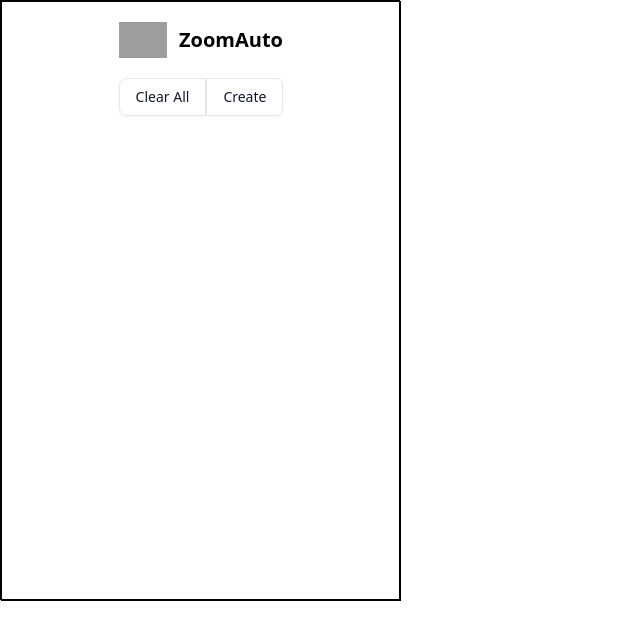
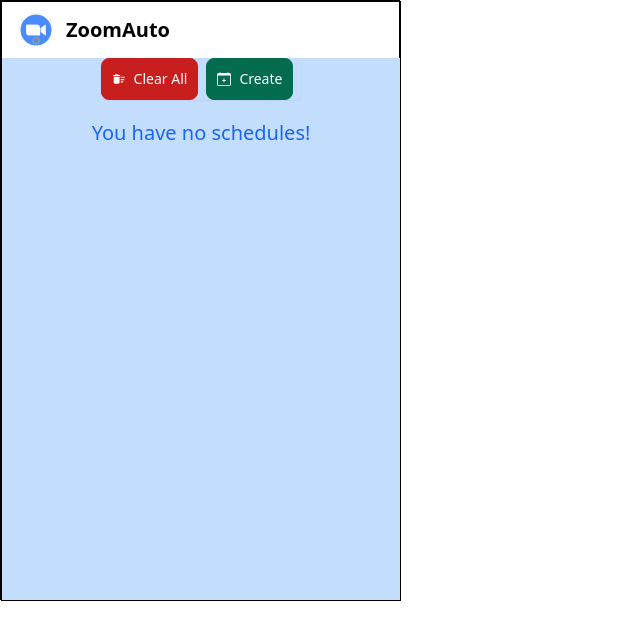
Before and after one commit to mardanniel/zoom-auto, a React (Vite) app: page / in a window 1280 px wide. Shown: the top 640 px of the page, without its empty margins (0-640 px from the left). Built offline with nearby package versions, Linux system fonts and the light colour scheme; grey boxes are pictures that could not be loaded.

Commit message:
update meeting crud, add alarm

```diff
--- a/src/controller/meetings.ts
+++ b/src/controller/meetings.ts
@@ -1,7 +1,8 @@
-import { redirect } from "react-router-dom";
+import { LoaderFunction, redirect } from "react-router-dom";
 import { MeetingContent, Meetings } from "../data/interfaces/meeting";
 import { parseDateToLong } from "../helpers/date-helper";
-import { clearMeetings, upsertMeeting, getMeetings, getMeeting } from "../services/meetings-service";
+import { upsertAlarm } from "../services/alarm-service";
+import { clearMeetings, upsertMeeting, getMeetings, getMeeting, removeMeeting } from "../services/meetings-service";
 
 export const upsertMeetingAction = async ({ params, request }: any): Promise<Response | undefined> => {
   try {
@@ -29,6 +30,14 @@
         }
       }
     );
+
+    await upsertAlarm(
+      key!.toString(),
+      {
+        when: parseDateToLong(data.get('datetime')!.toString()),
+      }
+    )
+
     return redirect('/');
   }catch(error){
     console.error(error)
@@ -36,9 +45,7 @@
 }
 
 export const getMeetingLoader = async ({ params }: any) => {
-  console.log(`Params: ${params.itemId}`)
   let meeting = new Map(Object.entries(await getMeeting(params.itemId)));
-  console.log('The Meeting');
   console.log(meeting);
 
   return {
@@ -49,9 +56,13 @@
 
 export const getMeetingsLoader = async (): Promise<Meetings> => {
   let meetings = await getMeetings();
-  console.log('The Meetings');
-  console.log(meetings);
   return meetings;
+}
+
+export const removeMeetingAction = async ({ params }: any): Promise<Response> => {
+  console.log(params.itemId)
+  await removeMeeting(params.itemId);
+  return redirect("/");
 }
 
 export const deleteMeetingsAction = async (): Promise<Response> => {
--- a/src/routes/Index.tsx
+++ b/src/routes/Index.tsx
@@ -1,22 +1,20 @@
 import { Link, Outlet } from 'react-router-dom';
+import ZoomAutoIcon from '../assets/images/icons/zoom-auto.svg';
 
 export default function Index() {
   return (
     <>
-      <div className='w-100 flex flex-col items-center'>
-        <Link to={'/'} className='flex mt-5'>
-          <img
-            src="https://flowbite.com/docs/images/logo.svg"
-            className="mr-3 h-6 sm:h-9"
-            alt="Flowbite Logo" />
-          <span className="self-center whitespace-nowrap text-xl font-semibold dark:text-white">
-            ZoomAuto
-          </span>
-        </Link>
-        {/* Outlet */}
-        <div className='p-5 flex flex-col items-center w-full'>
-          <Outlet />
+      <nav className="px-2 sm:px-4 py-2.5 w-full z-20">
+        <div className="container flex flex-wrap justify-between items-center mx-auto">
+          <Link className="flex items-center" to={'/'}>
+            <img src={ZoomAutoIcon} className="mr-3 h-6 sm:h-9" alt="Flowbite Logo" />
+            <span className="self-center text-xl font-semibold whitespace-nowrap dark:text-white">ZoomAuto</span>
+          </Link>
+          <div className="flex md:order-2"></div>
         </div>
+      </nav>
+      <div className='px-5 flex flex-col items-center w-full h-screen bg-blue-200'>
+        <Outlet />
       </div>
     </>
   )
--- a/src/routes/MeetingList.tsx
+++ b/src/routes/MeetingList.tsx
@@ -1,6 +1,9 @@
 import { Form, Link, useLoaderData } from 'react-router-dom';
 import { Timeline } from '../components/Timeline';
 import { Meetings } from '../data/interfaces/meeting';
+
+import { BsCalendarPlus } from 'react-icons/bs'
+import { MdDeleteSweep } from 'react-icons/md'
 
 export default function MeetingList() {
   let meetings = useLoaderData() as Meetings;
@@ -11,19 +14,23 @@
         <Form id='clear-meetings-form' method='delete' action='meeting/clearAll' />
         <button
           form='clear-meetings-form'
-          type="submit"
-          className="py-2 px-4 text-sm font-medium text-gray-900 bg-white rounded-l-lg border border-gray-200 hover:bg-gray-100 hover:text-blue-700 focus:z-10 focus:ring-2 focus:ring-blue-700 focus:text-blue-700 dark:bg-gray-700 dark:border-gray-600 dark:text-white dark:hover:text-white dark:hover:bg-gray-600 dark:focus:ring-blue-500 dark:focus:text-white">
+          type='submit'
+          className='text-white border border-red-700 hover:bg-white bg-red-700 dark:border-red-500 dark:text-red-500 dark:focus:ring-red-800 focus:ring-red-300 hover:text-red-700 dark:hover:text-red-700 focus:ring-4 focus:outline-none font-medium rounded-lg text-sm p-2.5 text-center inline-flex items-center mr-2'>
+          <MdDeleteSweep className='mr-2'/>
           Clear All
+          <span className="sr-only">Clear All Meetings Button</span>
         </button>
         <Link
-          className='py-2 px-4 text-sm font-medium text-gray-900 bg-white rounded-r-md border border-gray-200 hover:bg-gray-100 hover:text-blue-700 focus:z-10 focus:ring-2 focus:ring-blue-700 focus:text-blue-700 dark:bg-gray-700 dark:border-gray-600 dark:text-white dark:hover:text-white dark:hover:bg-gray-600 dark:focus:ring-blue-500 dark:focus:text-white'
-          to={'meeting/upsert'}>
+          to={'meeting/upsert'}
+          className='text-white border border-green-700 hover:bg-white bg-green-700 dark:border-green-500 dark:text-green-500 dark:focus:ring-green-800 focus:ring-green-300 hover:text-green-700 dark:hover:text-green-700 focus:ring-4 focus:outline-none font-medium rounded-lg text-sm p-2.5 text-center inline-flex items-center mr-2'>
+          <BsCalendarPlus className='mr-2'/>
           Create
+          <span className="sr-only">Create Meeting Button</span>
         </Link>
       </div>
-      <div className='flex content-start p-5'>
+      <div className='flex content-start pt-5'>
         {
-          meetings
+          Object.keys(meetings).length
           ? <Timeline meetings={meetings} />
           : <h1 className='font-medium leading-tight text-xl mt-0 mb-2 text-blue-600'>You have no schedules!</h1>
         }
--- a/src/routes/UpsertMeeting.tsx
+++ b/src/routes/UpsertMeeting.tsx
@@ -1,11 +1,12 @@
-import { Button, Label, TextInput } from 'flowbite-react'
+import { Button, Label, Spinner, TextInput } from 'flowbite-react'
 import { HiArrowCircleLeft, HiPlusCircle } from 'react-icons/hi'
-import { Form, useLoaderData, useNavigate } from 'react-router-dom'
+import { Form, useLoaderData, useNavigate, useNavigation } from 'react-router-dom'
 import { MeetingByKey } from '../data/interfaces/meeting';
 import { getISOStringFromLong } from '../helpers/date-helper';
 
 export default function UpsertMeeting() {
   const navigate = useNavigate();
+  const navigation = useNavigation();
   const meeting = useLoaderData() as MeetingByKey;
 
   return (
@@ -31,7 +32,7 @@
           id="title"
           name='title'
           type="text"
-          required={false}
+          required={true}
           defaultValue={
             meeting && meeting.meetingKey
             ? meeting.meetingContent?.schedule.title
@@ -50,7 +51,7 @@
           id="description"
           name='description'
           type="text"
-          required={false}
+          required={true}
           defaultValue={
             meeting && meeting.meetingKey
             ? meeting.meetingContent?.schedule.description
@@ -70,7 +71,7 @@
           id="datetime"
           name='datetime'
           type="datetime-local"
-          required={false}
+          required={true}
           defaultValue={
             meeting && meeting.meetingKey
             ? getISOStringFromLong(meeting.meetingContent!.schedule.datetime)
@@ -96,7 +97,7 @@
             ? meeting.meetingContent?.schedule.link.url
             : ''
           }
-          required={false}
+          required={true}
         />
       </div>
       <div
@@ -118,7 +119,13 @@
           pill={true}
           color='success'
           type='submit'>
-          Create
+          {
+            navigation.state === "submitting"
+            ? <Spinner size="sm" light={true} />
+            : meeting && meeting.meetingKey
+            ? 'Update'
+            : 'Create'
+          }
           <HiPlusCircle
             className="ml-2 h-5 w-5" />
         </Button>
--- a/src/routes/router.tsx
+++ b/src/routes/router.tsx
@@ -6,6 +6,7 @@
   deleteMeetingsAction,
   getMeetingsLoader,
   getMeetingLoader,
+  removeMeetingAction,
 } from "../controller/meetings";
 
 import Index from "./Index";
@@ -23,15 +24,19 @@
         element: <MeetingList />
       },
       {
+        path: 'meeting/upsert',
+        action: upsertMeetingAction,
+        element: <UpsertMeeting />
+      },
+      {
         path: 'meeting/upsert/:itemId',
         action: upsertMeetingAction,
         loader: getMeetingLoader,
         element: <UpsertMeeting />
       },
       {
-        path: 'meeting/upsert',
-        action: upsertMeetingAction,
-        element: <UpsertMeeting />
+        path: 'meeting/remove/:itemId',
+        action: removeMeetingAction,
       },
       {
         path: 'meeting/clearAll',
--- a/src/services/meetings-service.ts
+++ b/src/services/meetings-service.ts
@@ -30,6 +30,12 @@
   .catch((error) => error);
 }
 
+export const removeMeeting = async (meetingKey: string): Promise<boolean | string> => {
+  return chrome.storage.local.remove(meetingKey)
+  .then(() => true)
+  .catch((error) => error)
+}
+
 export const clearMeetings = async (): Promise<boolean | string> => {
   return chrome.storage.local.clear()
   .then(() => true)
```
Also changed, not shown: src/components/Timeline.tsx (+22 -11 lines), src/services/alarm-service.ts (line endings or trailing spaces).
